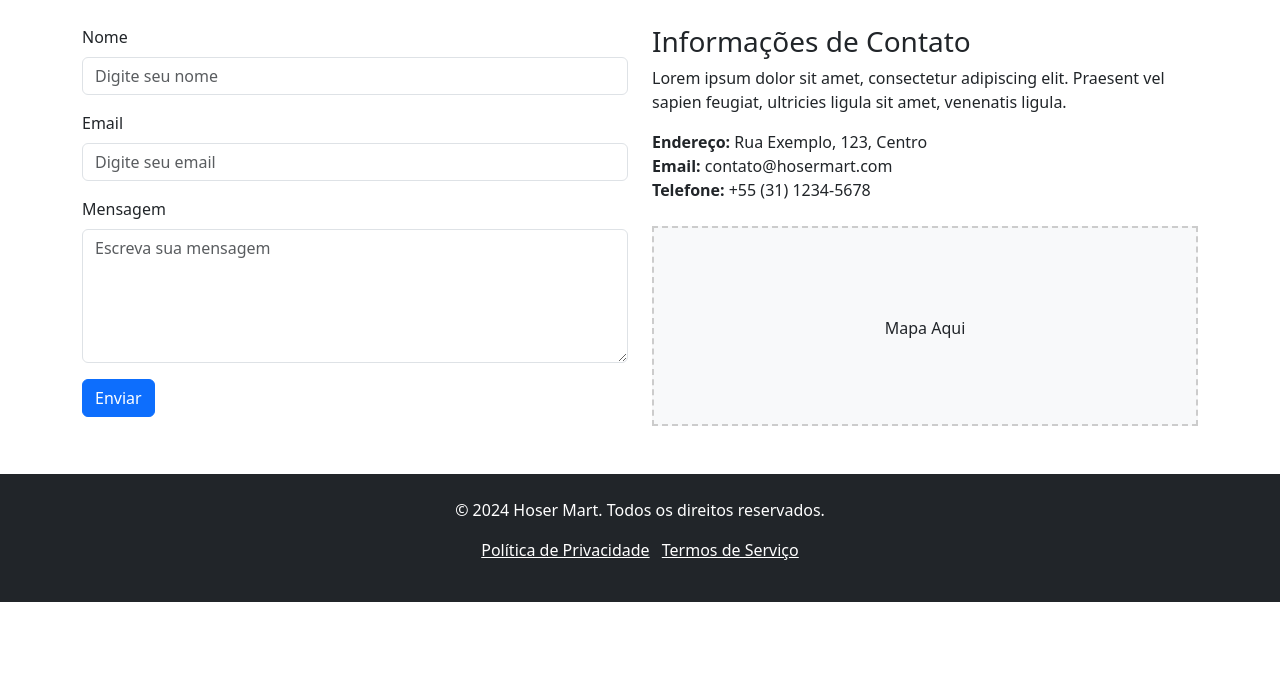
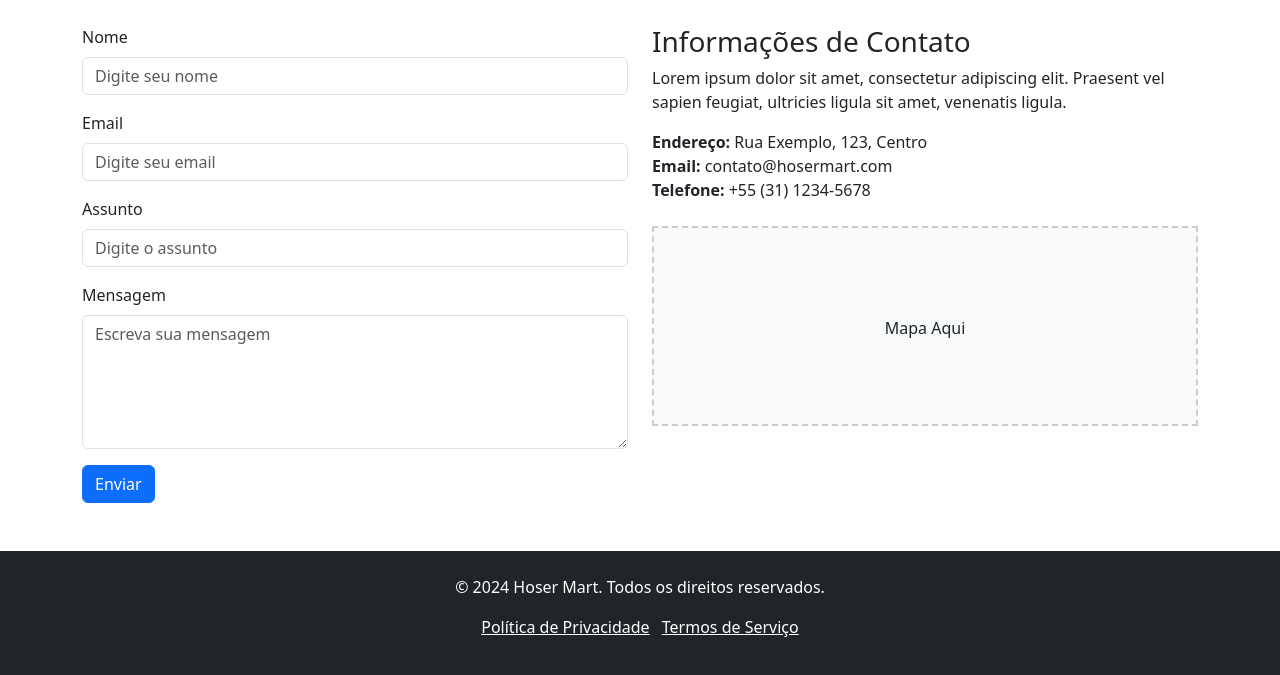
Before and after one commit to RianAndrade/HorseMart, a website: page HorseMart/public/contato.html in a window 1280 px wide. Shown: the part 383-1058 px from the top of the page. Before the commit the page ends 985 px from the top, so only its background shows below. Drawn offline with nearby package versions, Linux system fonts and the light colour scheme.

Commit message:
adding subject in the contacts form page

```diff
--- a/HorseMart/public/contato.html
+++ b/HorseMart/public/contato.html
@@ -61,6 +61,10 @@
               <input type="email" class="form-control" id="email" placeholder="Digite seu email">
             </div>
             <div class="mb-3">
+              <label for="subject" class="form-label">Assunto</label>
+              <input type="text" class="form-control" id="subject" placeholder="Digite o assunto">
+            </div>
+            <div class="mb-3">
               <label for="message" class="form-label">Mensagem</label>
               <textarea class="form-control" id="message" rows="5" placeholder="Escreva sua mensagem"></textarea>
             </div>
```
Also changed, not shown: HorseMart/main.js (line endings or trailing spaces), HorseMart/package.json (line endings or trailing spaces), HorseMart/public/cursos.html (line endings or trailing spaces), HorseMart/public/index.html (line endings or trailing spaces), HorseMart/public/sobre.html (line endings or trailing spaces), docker-compose.yml (line endings or trailing spaces), 3 other files.
